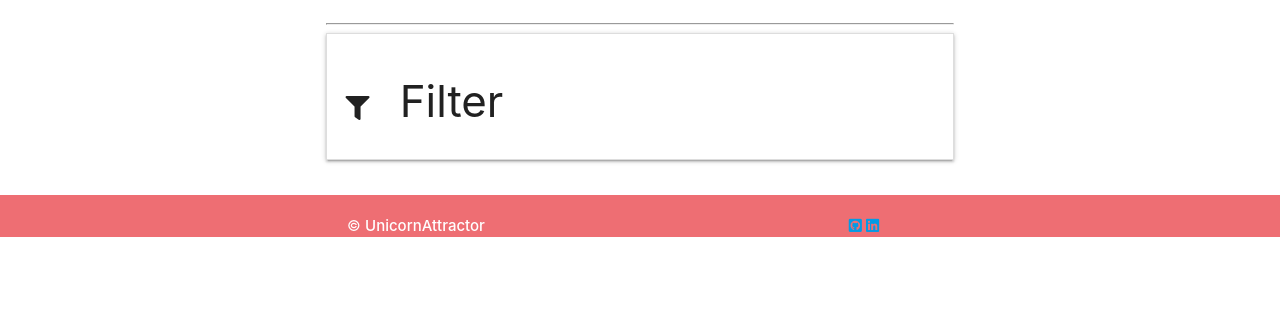
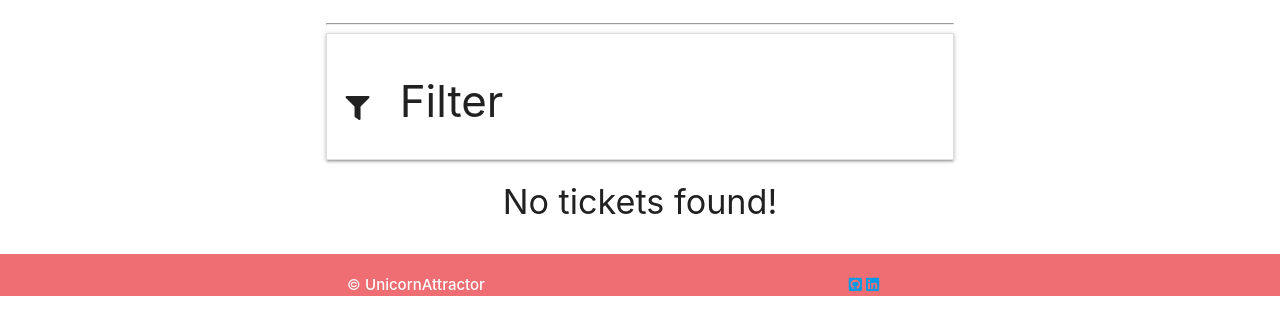
Before and after one commit to hebs87/unicorn-attractor-milestone-four, a Django app: page /tickets/ in a window 1280 px wide. Shown: the part 177-512 px from the top of the page. Run offline with Django 3.2, Linux system fonts and the light colour scheme; data that the repository does not hold is empty; some libraries are stand-ins or nearby versions.

Commit message:
Added helper text to all_tickets.html for when no filter results found

```diff
--- a/tickets/templates/all_tickets.html
+++ b/tickets/templates/all_tickets.html
@@ -146,6 +146,11 @@
                     </div>
                 </div>
             </a>
+        {% empty %}
+            <h4 class="recipe-details-text">
+                <span class="recipe-count bold italic">No</span>
+                 tickets found!
+             </h4>
         {% endfor %}
     </div>
 
```
Lines whose indentation alone changed are shown as unchanged.
